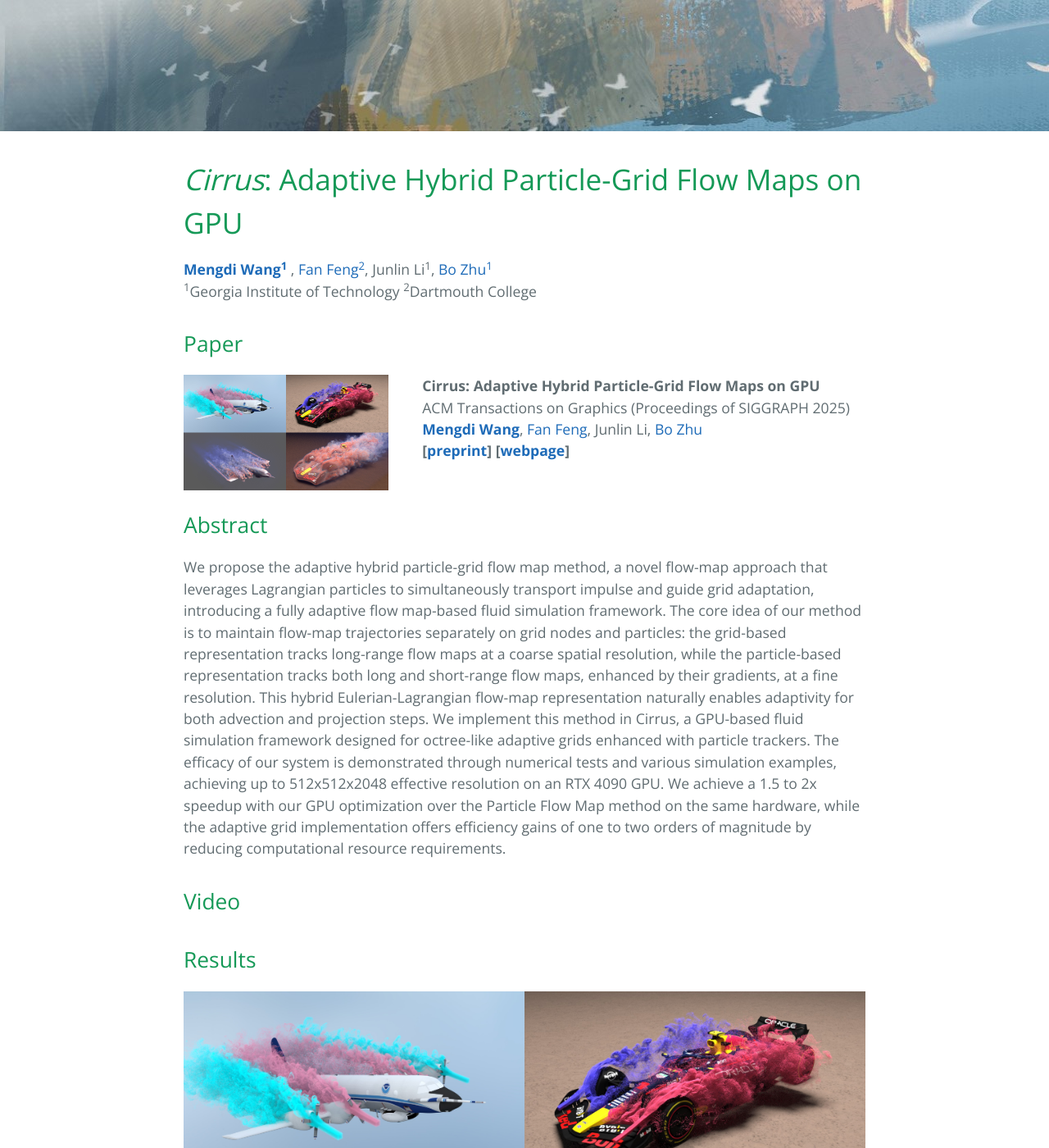
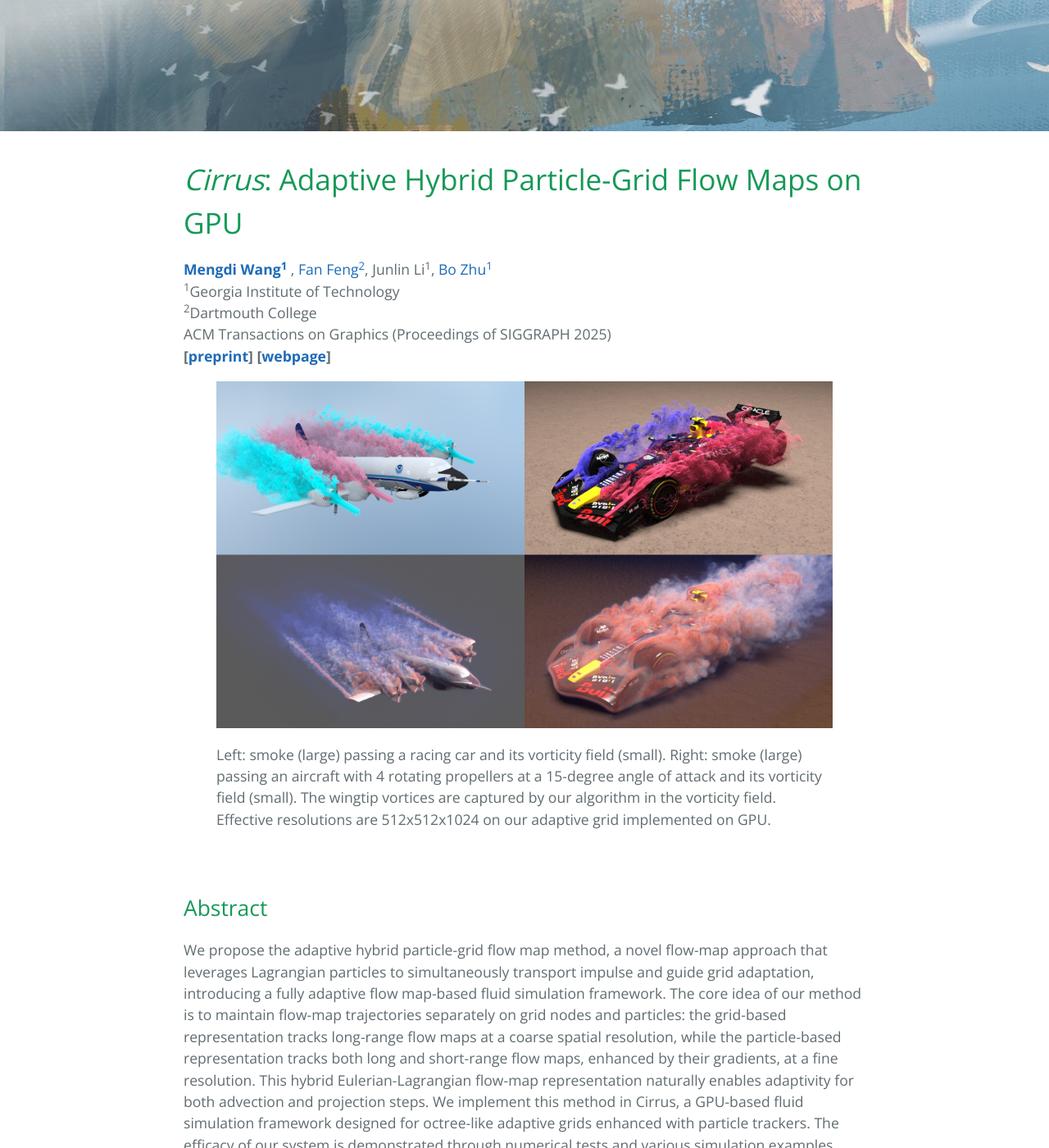
Before and after one commit to wang-mengdi/wang-mengdi.github.io, a Jekyll site: the page built from proj/25-cirrus/index.md, in a window 1280 px wide and 1400 px high. Shown: the whole window at 82% size. Built offline with Jekyll 4.4.1, drawn with Linux system fonts in a browser that asks for light colours; the repository's description, which GitHub fills in, is left out; our own code applies the rules of GitHub Pages for plain Markdown files.

Commit message:
update cirrus page

````diff
--- a/proj/25-cirrus/index.md
+++ b/proj/25-cirrus/index.md
@@ -6,17 +6,19 @@ layout: default
 
 
 [**Mengdi Wang<sup>1</sup>** ](https://wang-mengdi.github.io/), [Fan Feng<sup>2</sup>](https://sking8.github.io/), Junlin Li<sup>1</sup>, [Bo Zhu<sup>1</sup>](https://www.cs.dartmouth.edu/~bozhu/)
+<br />
 <sup>1</sup>Georgia Institute of Technology
+<br />
 <sup>2</sup>Dartmouth College
-
-## Paper
-<img src="./representative-image.jpg" align="left" width="30%" style="margin: 0% 5% 2.5% 0%">
-**Cirrus: Adaptive Hybrid Particle-Grid Flow Maps on GPU**
+<br />
 ACM Transactions on Graphics (Proceedings of SIGGRAPH 2025)
-[**Mengdi Wang**](https://wang-mengdi.github.io/), [Fan Feng](https://sking8.github.io/), Junlin Li, [Bo Zhu](https://faculty.cc.gatech.edu/~bozhu/)
 <br />
 **[[preprint](cirrus-preprint.pdf)]**  **[[webpage](.)]**
-<br />
+
+<figure>
+  <img src="./representative-image.jpg" align="left" width="100%" style="margin: 0% 5% 2.5% 0%">
+  <figcaption>Left: smoke (large) passing a racing car and its vorticity field (small). Right: smoke (large) passing an aircraft with 4 rotating propellers at a 15-degree angle of attack and its vorticity field (small). The wingtip vortices are captured by our algorithm in the vorticity field. Effective resolutions are 512x512x1024 on our adaptive grid implemented on GPU.</figcaption>
+</figure>
 <br />
 
 ## Abstract
@@ -24,11 +26,6 @@ ACM Transactions on Graphics (Proceedings of SIGGRAPH 2025)
 We propose the adaptive hybrid particle-grid flow map method, a novel flow-map approach that leverages Lagrangian particles to simultaneously transport impulse and guide grid adaptation, introducing a fully adaptive flow map-based fluid simulation framework. The core idea of our method is to maintain flow-map trajectories separately on grid nodes and particles: the grid-based representation tracks long-range flow maps at a coarse spatial resolution, while the particle-based representation tracks both long and short-range flow maps, enhanced by their gradients, at a fine resolution. This hybrid Eulerian-Lagrangian flow-map representation naturally enables adaptivity for both advection and projection steps. We implement this method in Cirrus, a GPU-based fluid simulation framework designed for octree-like adaptive grids enhanced with particle trackers. The efficacy of our system is demonstrated through numerical tests and various simulation examples, achieving up to 512x512x2048 effective resolution on an RTX 4090 GPU. We achieve a 1.5 to 2x speedup with our GPU optimization over the Particle Flow Map method on the same hardware, while the adaptive grid implementation offers efficiency gains of one to two orders of magnitude by reducing computational resource requirements.
 
 ## Video
-
-## Results
-
-<img src="./representative-image.jpg" align="left" width="100%" style="margin: 0% 5% 2.5% 0%">
-
 
 ## Citation
 ```
````
